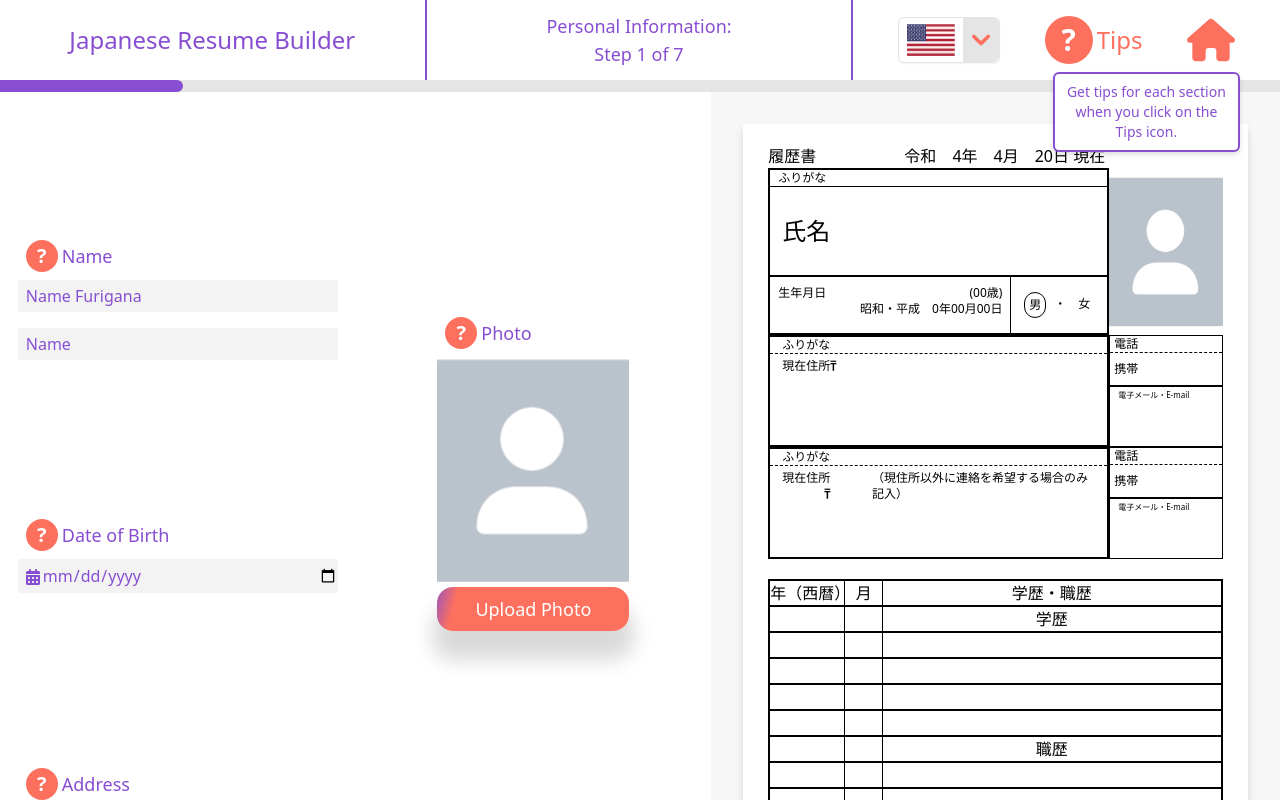
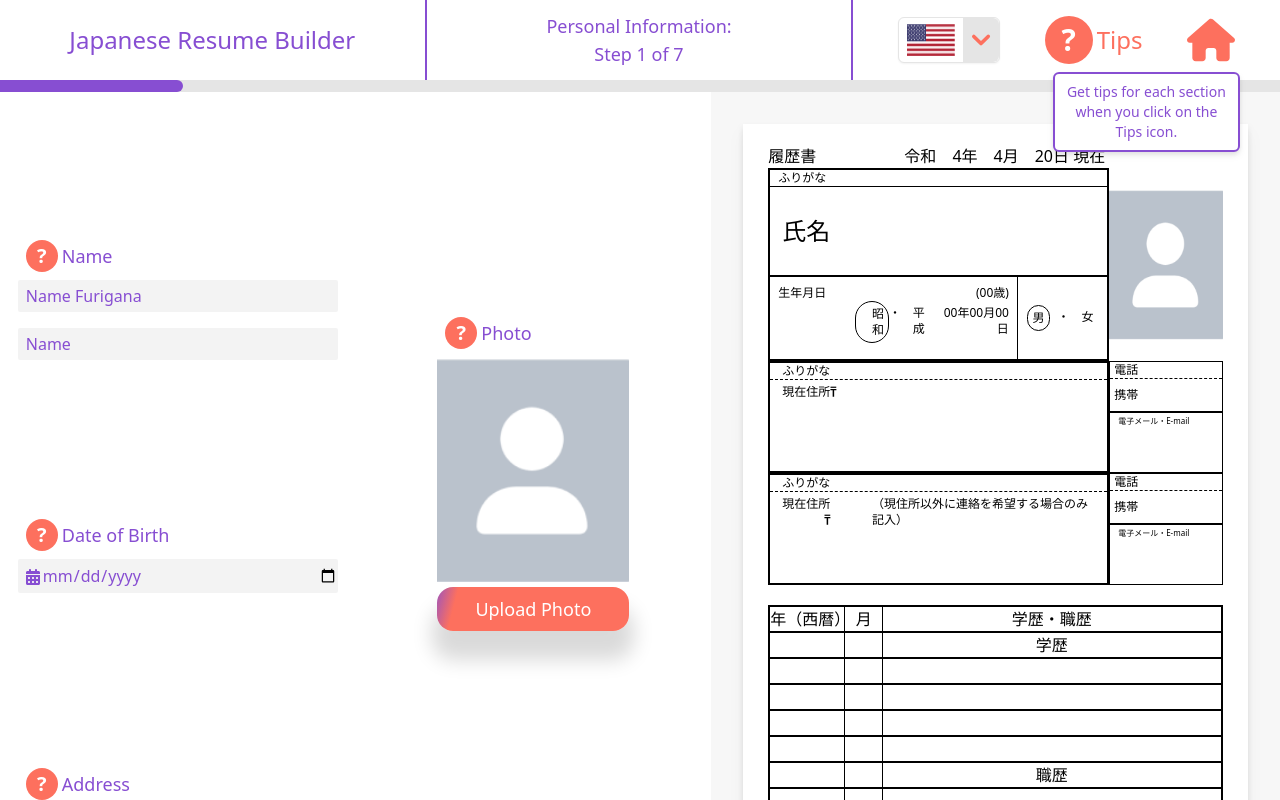
Before and after one commit to stmidi613/Japanese-Resume-Builder, a React (Create React App) app: page / in a window 1280 px wide. Shown: the top 800 px of the page. Built offline with nearby package versions, Linux system fonts and the light colour scheme.

Commit message:
I created a component for the close button but did not create a global useReducer for the entire app. I also finished the birthdate and year algorithm.

```diff
--- /dev/null
+++ b/src/Components/Buttons/CloseButton.tsx
@@ -0,0 +1,27 @@
+import React, {useEffect} from "react";
+
+interface Props {
+    showPopup: boolean;
+    setShowPopup: React.Dispatch<React.SetStateAction<boolean>>;
+  }
+
+const CloseButton: React.FC<Props> = ({showPopup, setShowPopup}) => {
+    useEffect(() => {
+        let popup = document.getElementById("popup");
+        if (popup) popup.style.boxShadow = "0 0 10px 1000px rgba(0, 0, 0, 0.6)";
+      }, [showPopup]);
+  return (
+    <>
+      <div className="flex justify-end">
+        <button
+          className="text-orange border-2 border-orange bg-gray rounded-md py-1 px-2"
+          onClick={() => setShowPopup(false)}
+        >
+          X
+        </button>
+      </div>
+    </>
+  );
+};
+
+export default CloseButton;
--- a/src/Components/HomePage/PopupBox/Popup.tsx
+++ b/src/Components/HomePage/PopupBox/Popup.tsx
@@ -1,6 +1,7 @@
-import { useEffect } from "react";
+// import { useEffect } from "react";
 import resume from "../../../images/resume.png";
 import skillsheet from "../../../images/skillsheet.png";
+import CloseButton from "../../Buttons/CloseButton";
 import ResumeButton from "../../Buttons/ResumeButton";
 import SkillSheetButton from "../../Buttons/SkillSheetButton";
 
@@ -17,10 +18,10 @@ const Popup: React.FC<Props> = ({
   resumeButtonText,
   skillSheetButtonText,
 }) => {
-  useEffect(() => {
-    let popup = document.getElementById("popup");
-    if (popup) popup.style.boxShadow = "0 0 10px 1000px rgba(0, 0, 0, 0.6)";
-  }, [showPopup]);
+  // useEffect(() => {
+  //   let popup = document.getElementById("popup");
+  //   if (popup) popup.style.boxShadow = "0 0 10px 1000px rgba(0, 0, 0, 0.6)";
+  // }, [showPopup]);
 
   return (
     <>
@@ -28,14 +29,7 @@ const Popup: React.FC<Props> = ({
         id="popup"
         className="focus:outline-none z-30 p-3 absolute top-24 left-[5%] w-[90%] bg-white border-2 border-purple rounded-md"
       >
-        <div className="flex justify-end">
-          <button
-            className="text-orange border-2 border-orange bg-gray rounded-md py-1 px-2"
-            onClick={() => setShowPopup(false)}
-          >
-            X
-          </button>
-        </div>
+        <CloseButton showPopup={showPopup} setShowPopup={setShowPopup} />
         <div className="flex justify-evenly flex-col md:flex-row items-center">
           <div className="p-2 h-1/3">
             <img className="w-7/8 pb-2" src={resume} alt="resume" />
--- /dev/null
+++ b/src/Components/Resume/Model.tsx
@@ -0,0 +1,9 @@
+import React from 'react'
+
+const Model: React.FC = () => {
+  return (
+    <div>Model</div>
+  )
+}
+
+export default Model
--- a/src/Components/Resume/ResumeForms/InputTitle.tsx
+++ b/src/Components/Resume/ResumeForms/InputTitle.tsx
@@ -1,5 +1,6 @@
 import React from "react";
 import TipsIcon from "../TipsIcon";
+import TipBox from "./TipBox";
 
 interface Props {
     fieldName: string;
@@ -10,6 +11,7 @@ const InputTitle: React.FC<Props> = ({fieldName}) => {
     <div className="section-div">
       <TipsIcon />
       <h2 className="h2">{fieldName}</h2>
+      {/* <TipBox mt={true} content="Get tips for each section when you click on the Tips icon." /> */}
     </div>
   );
 };
--- a/src/Components/Resume/ResumeForms/TipBox.tsx
+++ b/src/Components/Resume/ResumeForms/TipBox.tsx
@@ -1,4 +1,5 @@
 import React from "react";
+import CloseButton from "../../Buttons/CloseButton";
 
 interface Props {
   content: any;
@@ -8,7 +9,8 @@ interface Props {
 const TipBox: React.FC<Props> = ({ mt, content }) => {
   return (
     <>
-      <div className={mt ? `tipbox drop-shadow-md mt-10` : `tipbox drop-shadow-md mt-[4.5rem]`}>
+      <div className={mt ? `tipbox w-64 drop-shadow-md mt-10` : `tipbox drop-shadow-md mt-[4.5rem]`}>
+        {/* <CloseButton /> */}
         <p>{content}</p>
       </div>
     </>
--- a/src/Components/Resume/ResumePages/Page1/ResumePage1.tsx
+++ b/src/Components/Resume/ResumePages/Page1/ResumePage1.tsx
@@ -7,7 +7,6 @@ import HistoryTitle from "./HistoryTitle";
 
 import photo from "../../../../images/photo.png";
 import { ReducerContext } from "../../ResumeState/ResumeState";
-
 
 const ResumePage1: React.FC = () => {
   const {
@@ -25,7 +24,7 @@ const ResumePage1: React.FC = () => {
     contactPhone,
     contactCellPhone,
     contactEmail,
-  } = useContext(ReducerContext)
+  } = useContext(ReducerContext);
 
   const d = new Date();
   const year = d.getFullYear();
@@ -33,9 +32,19 @@ const ResumePage1: React.FC = () => {
   const date = d.getDate();
 
   const birthyear = +dob.slice(0, 4);
-  const birthmonth = dob.slice(5, 7);
-  const birthdate = dob.slice(8);
-  const age = () => {return +month >= +birthmonth && +date >= +birthdate ? year - birthyear : year - birthyear - 1};
+  const birthmonth = +dob.slice(5, 7);
+  const birthdate = +dob.slice(8);
+
+  const showa = (birthyear < 1989) || (birthyear == 1989 && birthmonth == 1 && birthdate <= 7);
+  const heisei = (birthyear > 1989) || (birthyear == 1989 && birthmonth >= 1 && birthdate >= 8);
+  const showayear = birthyear - 1925;
+  const heiseiyear = birthyear - 1988;
+
+  const age = () => {
+    return +month >= +birthmonth && +date >= +birthdate
+      ? year - birthyear
+      : year - birthyear - 1;
+  };
 
   return (
     <>
@@ -60,12 +69,21 @@ const ResumePage1: React.FC = () => {
                 </p>
                 <div className="grid grid-flow-col col-span-2 text-xs border-t-2">
                   <div className="flex">
-                    <p className="w-1/2 px-2 pt-2 pb-1">生年月日</p>
+                    <p className="w-1/2 px-2 pt-2">生年月日</p>
                     <div className="flex flex-col w-full pr-2 py-2">
-                    <p className="flex justify-end">({dob?age():"00"}歳)</p>
-                    <p className="pb-2 text-right justify-end">
-                      昭和・平成　{birthyear > -1 ? birthyear : "00"}年{birthmonth ? birthmonth : "00"}月{birthdate ? birthdate : "00"}日
-                    </p>
+                      <p className="flex justify-end">
+                        ({dob ? age() : "00"}歳)
+                      </p>
+                      <div className="flex py-1 text-right justify-end">
+                      <p className={showa  ? `border-[1px] rounded-full relative bottom-1 p-1` : ""}>昭和</p>
+                      <p>・</p>
+                      <p className={heisei ? `border-[1px] rounded-full relative bottom-1 p-1` : ""}>平成</p>
+                      <p className="pl-2">
+                        {birthyear > 0 && birthyear < year && heisei ? heiseiyear : birthyear <= 0 ? "00" : showayear}年
+                        {birthmonth ? birthmonth : "00"}月
+                        {birthdate ? birthdate : "00"}日
+                      </p>
+                      </div>
                     </div>
                   </div>
                   <div className="grid grid-flow-col col-span-1 border-l-[1px] place-content-center">
@@ -96,11 +114,7 @@ const ResumePage1: React.FC = () => {
           {/* End of Name to Gender Section */}
           {/* Start of Address Section */}
           <section className="resume-section">
-            <AddressBox
-              text=""
-              val={address}
-              furival={furiAddress}
-            />
+            <AddressBox text="" val={address} furival={furiAddress} />
             <EmailBox
               email={email}
               homePhone={homePhone}
```
Also changed, not shown: src/Components/Resume/Model.ts (deleted, +0 -15 lines).
